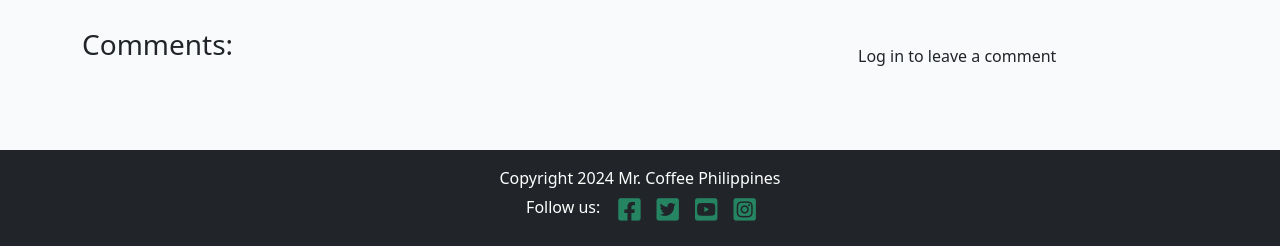
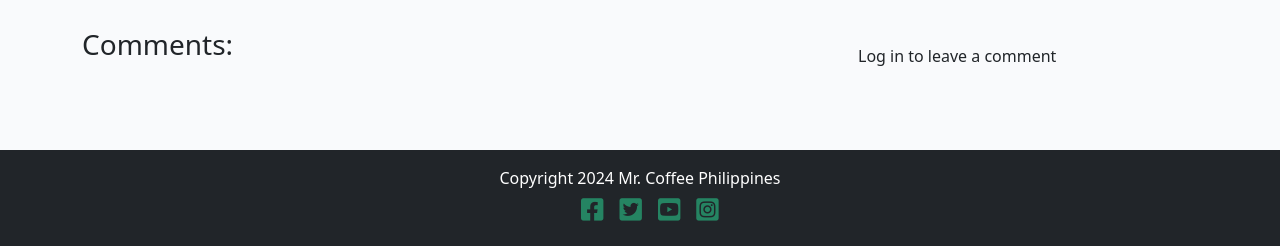
Before and after one commit to GNaces/My-coffee-blog, a Django app: template hi_blog/templates/hi_blog/post_detail.html in a window 1280 px wide. Shown: the part 554-800 px from the top of the page. Run offline with Django 3.2, Linux system fonts and the light colour scheme; the template is opened without the code that fills it, so the values that code supplies are empty; some libraries are stand-ins or nearby versions.

Commit message:
debug errors from w3 validator

```diff
--- a/templates/base.html
+++ b/templates/base.html
@@ -106,7 +106,7 @@
             Copyright 2024 Mr. Coffee Philippines
             {% endblock copyright %}
         </p>
-        <ul class="m-0 text-center text-white social-networks">Follow us:
+        <ul class="m-0 text-center text-white social-networks">
             <li>
                 <a href="https://wwww.facebook.com/" target="_blank" rel="noopener"
                     aria-label="Visit our Facebook page (opens in a new tab)">
@@ -128,12 +128,6 @@
                     <i class="fab fa-instagram-square ms-3"></i></a>
             </li>
         </ul>
-        <!-- <p class="m-0 text-center text-white">Follow us:
-            <i class="fab fa-facebook-square ms-3"></i>
-            <i class="fab fa-twitter-square ms-3"></i>
-            <i class="fab fa-instagram-square ms-3"></i>
-            <i class="fab fa-youtube-square ms-3"></i>
-        </p> -->
     </footer>
 
     <script src="https://cdn.jsdelivr.net/npm/bootstrap@5.0.1/dist/js/bootstrap.bundle.min.js"
```
